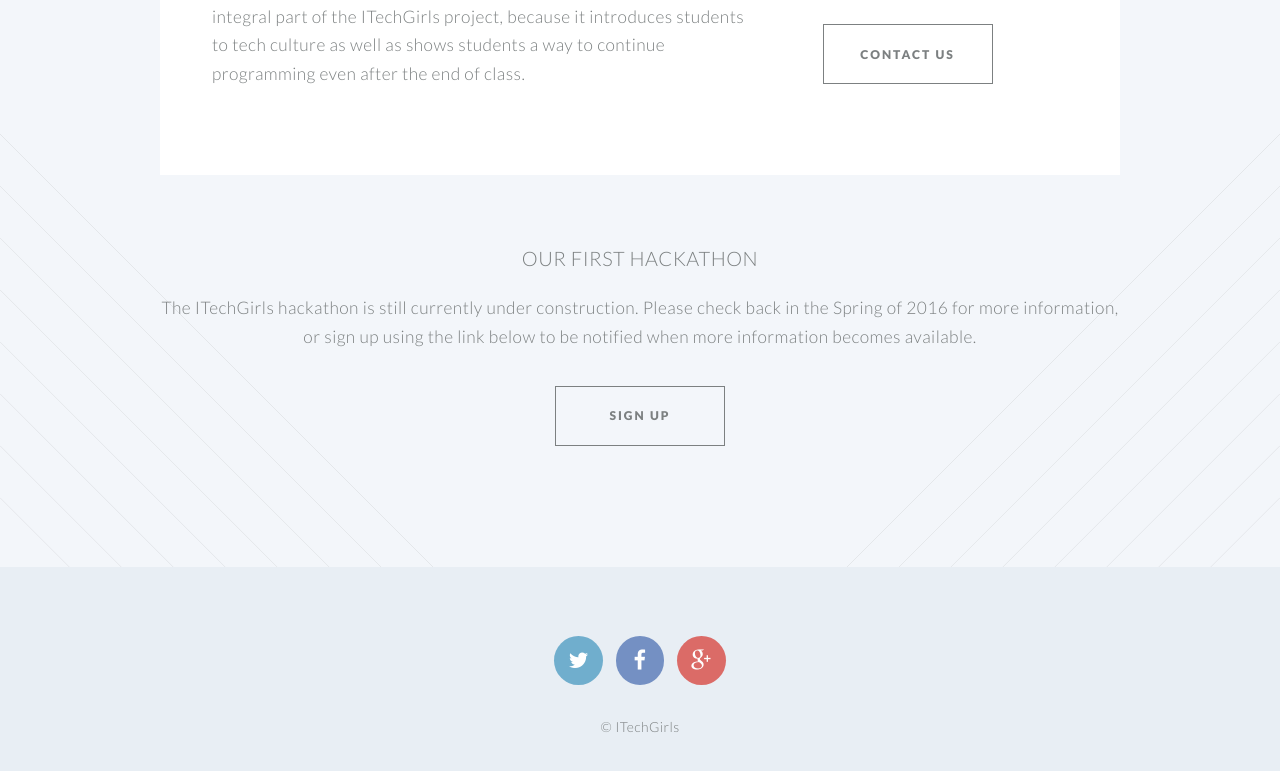
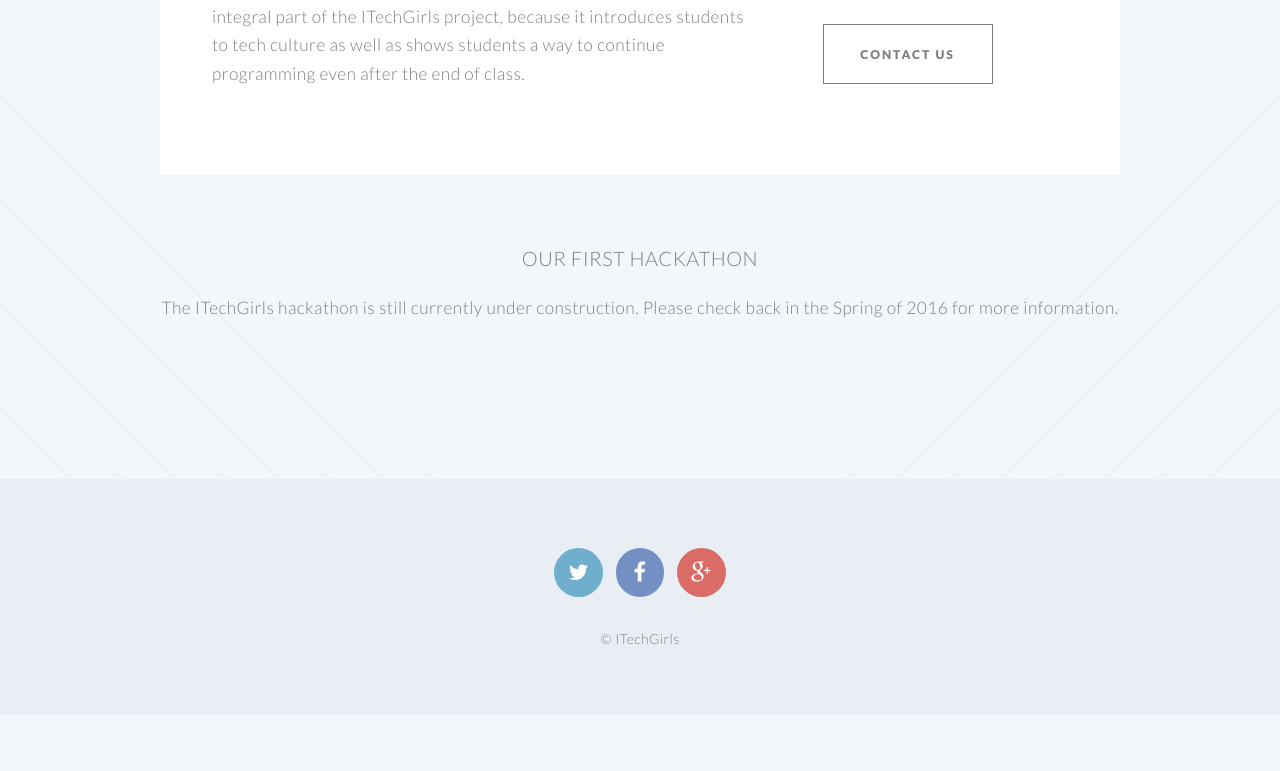
Before and after one commit to spatapati/itechgirls.github.io-OLD, a plain HTML site: page hackathon.html in a window 1280 px wide. Shown: the part 1098-1869 px from the top of the page. After the commit the page ends 1813 px from the top, so only its background shows below. Drawn offline with Linux system fonts and the light colour scheme.

Commit message:
Update hackathon.html

```diff
--- a/hackathon.html
+++ b/hackathon.html
@@ -88,12 +88,8 @@
 										<header>
 											<h3>Our First Hackathon</h3>
 										</header>
-										<p>The ITechGirls hackathon is still currently under construction. Please check back in the Spring of 2016 for more information, or sign up using the link below to be notified when more information becomes available.</p>
-										<footer>
-											<ul class="buttons">
-												<li><a href="#" class="button small">Sign Up</a></li>
-											</ul>
-										</footer>
+										<p>The ITechGirls hackathon is still currently under construction. Please check back in the Spring of 2016 for more information.</p>
+
 									</section>
 
 								</div>
```
